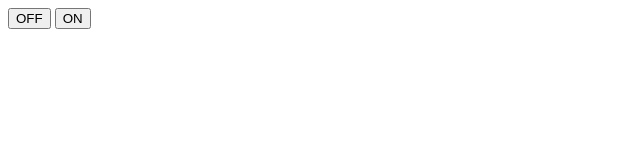
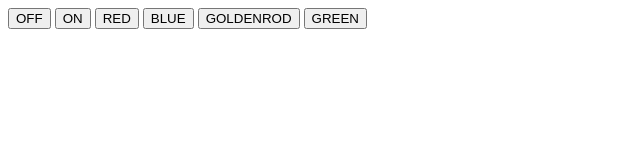
Before and after one commit to GFore/ed2go-MobileAppCourse, a plain HTML site: page index.html in a window 1280 px wide. Shown: the whole page, without its empty margins (0-640 px from the left). Drawn offline with Linux system fonts and the light colour scheme.

Commit message:
adds more color buttons

```diff
--- a/index.html
+++ b/index.html
@@ -7,7 +7,7 @@
     <meta name="viewport" content="width=device-width, initial-scale=1.0">
     <meta http-equiv="X-UA-Compatible" content="ie=edge">
     <script>
-        const light = ['black', 'white'];
+        const light = ['black', 'white', 'red', 'dodgerblue', 'goldenrod', 'green'];
         const flip = (whichway) => {document.body.style.backgroundColor = light[whichway];}
     </script>
     <title>WatzThis?</title>
@@ -15,5 +15,9 @@
 <body>
     <input type="button" value="OFF" onclick="flip(0);">
     <input type="button" value="ON" onclick="flip(1);">
+    <input type="button" value="RED" onclick="flip(2);">
+    <input type="button" value="BLUE" onclick="flip(3);">
+    <input type="button" value="GOLDENROD" onclick="flip(4);">
+    <input type="button" value="GREEN" onclick="flip(5);">
 </body>
 </html>
```
